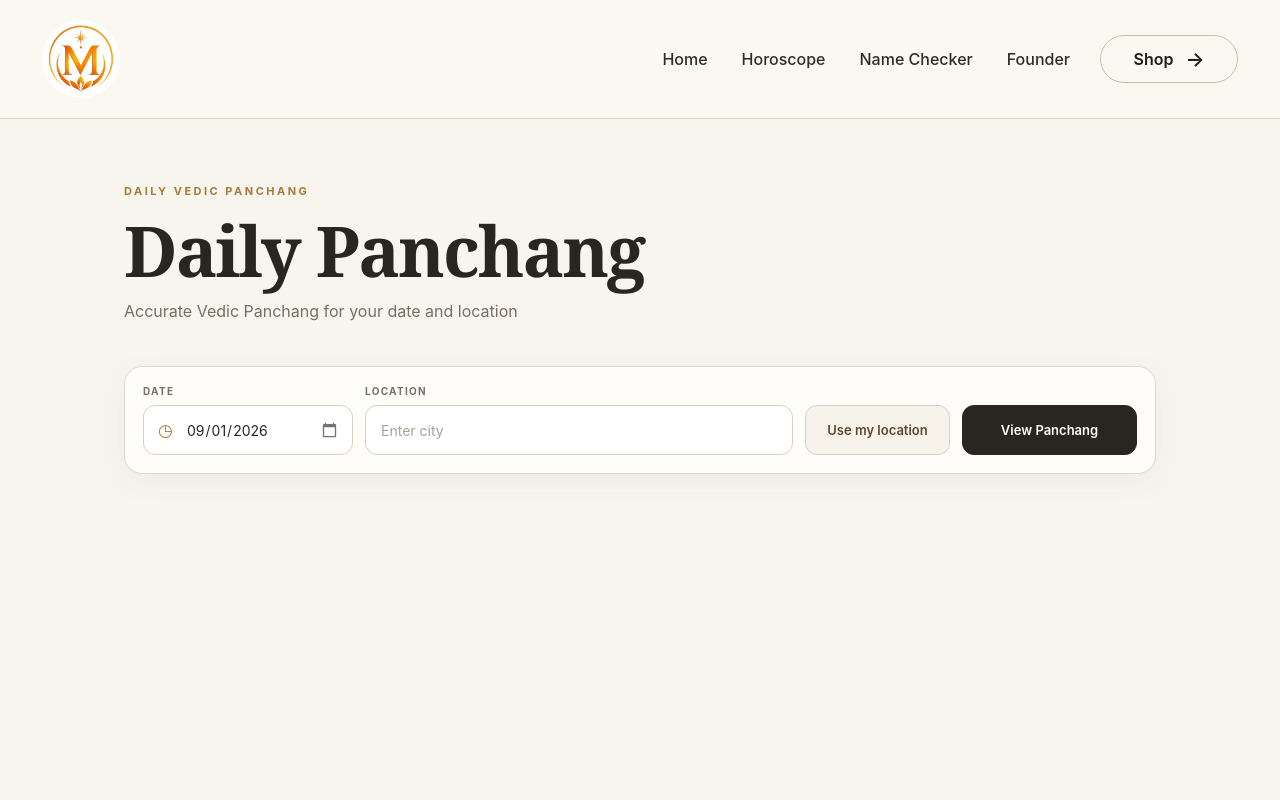
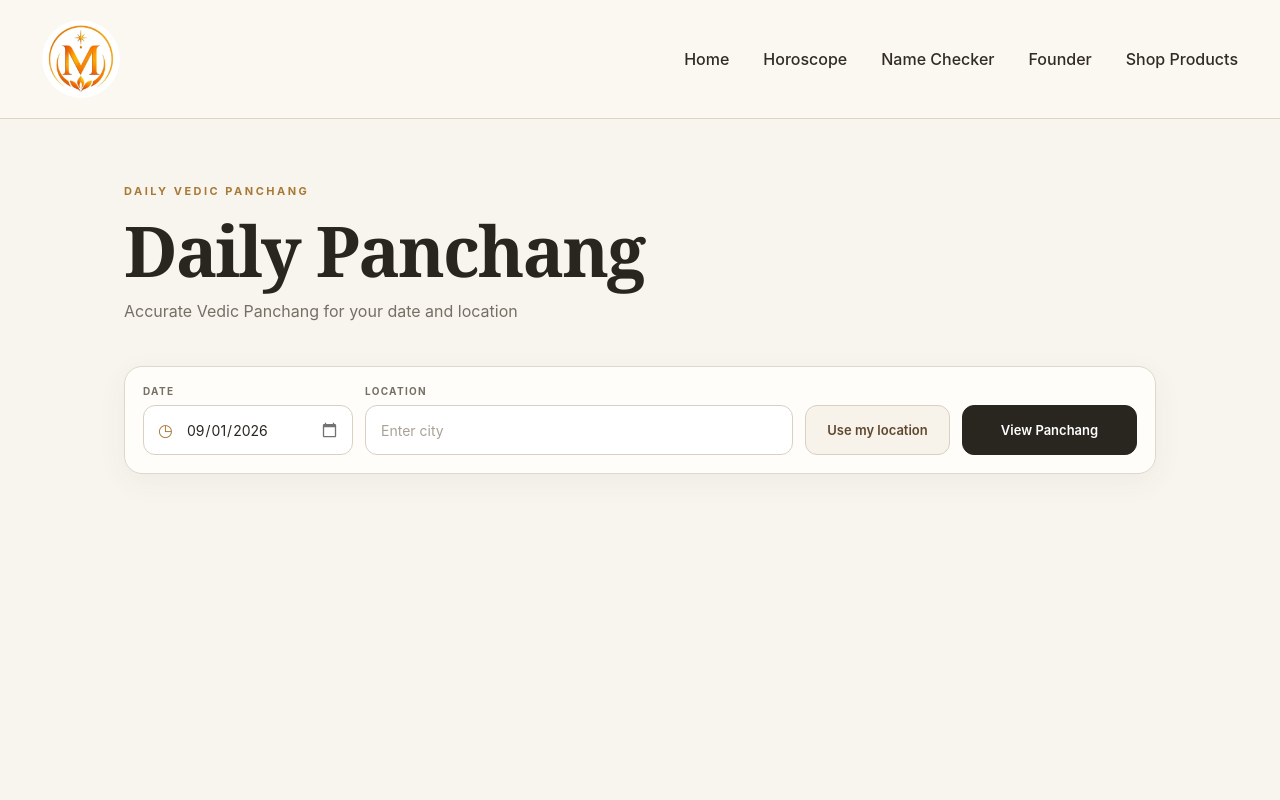
Before and after one commit to theastrobhaiya-debug/maukshin, a Next.js app: page / in a window 1280 px wide. Shown: the top 800 px of the page. Built offline with nearby package versions, Linux system fonts and the light colour scheme.

Commit message:
Update Header.tsx

```diff
--- a/components/Header.tsx
+++ b/components/Header.tsx
@@ -74,16 +74,14 @@ export default function Header() {
               Founder
             </Link>
 
+            <a
+              href="https://mauksh.com"
+              onClick={closeMenu}
+            >
+              Shop Products
+            </a>
+
           </nav>
-
-          <a
-            href="https://mauksh.com"
-            className="header-button"
-            onClick={closeMenu}
-          >
-            Shop
-            <span>→</span>
-          </a>
 
           <button
             type="button"
```
